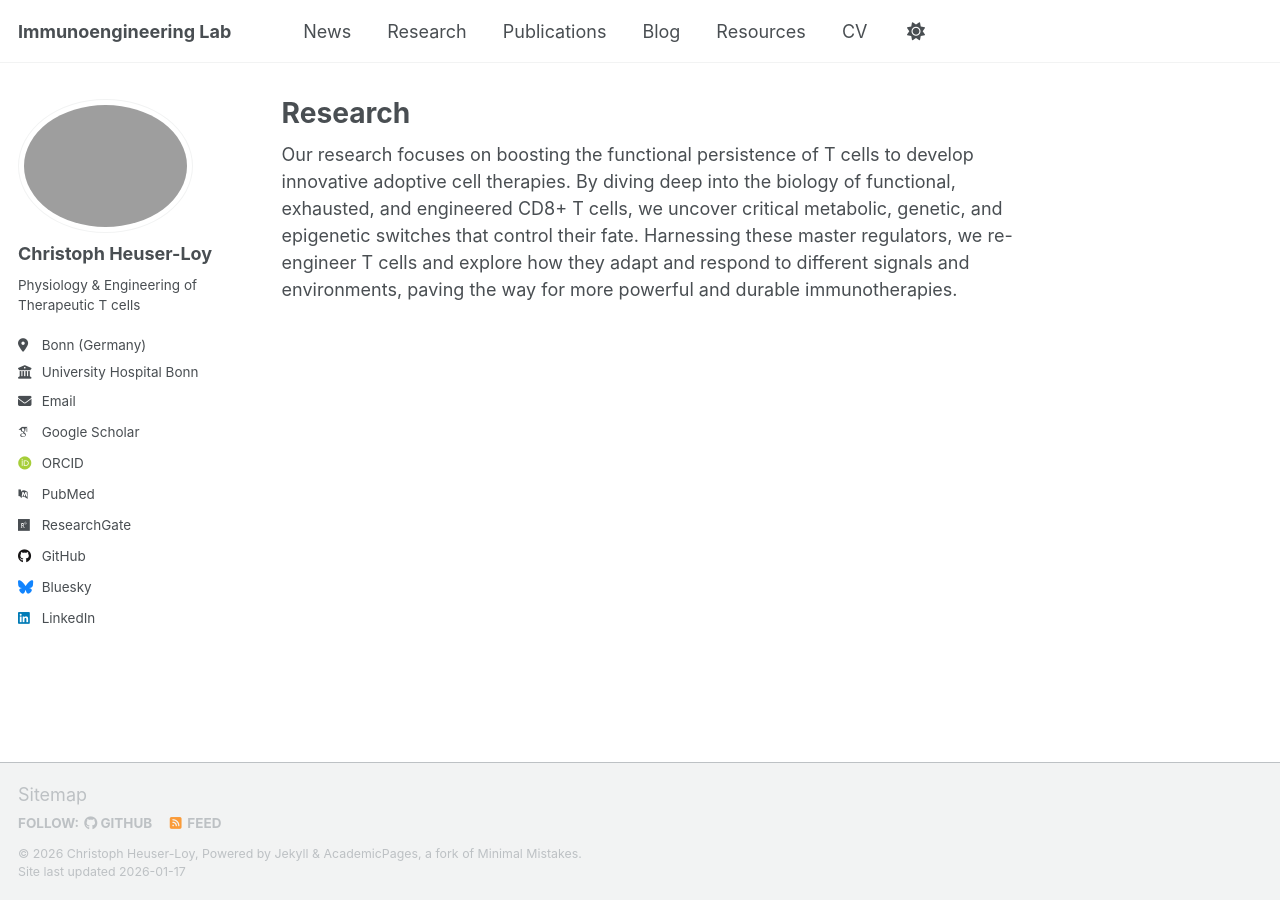
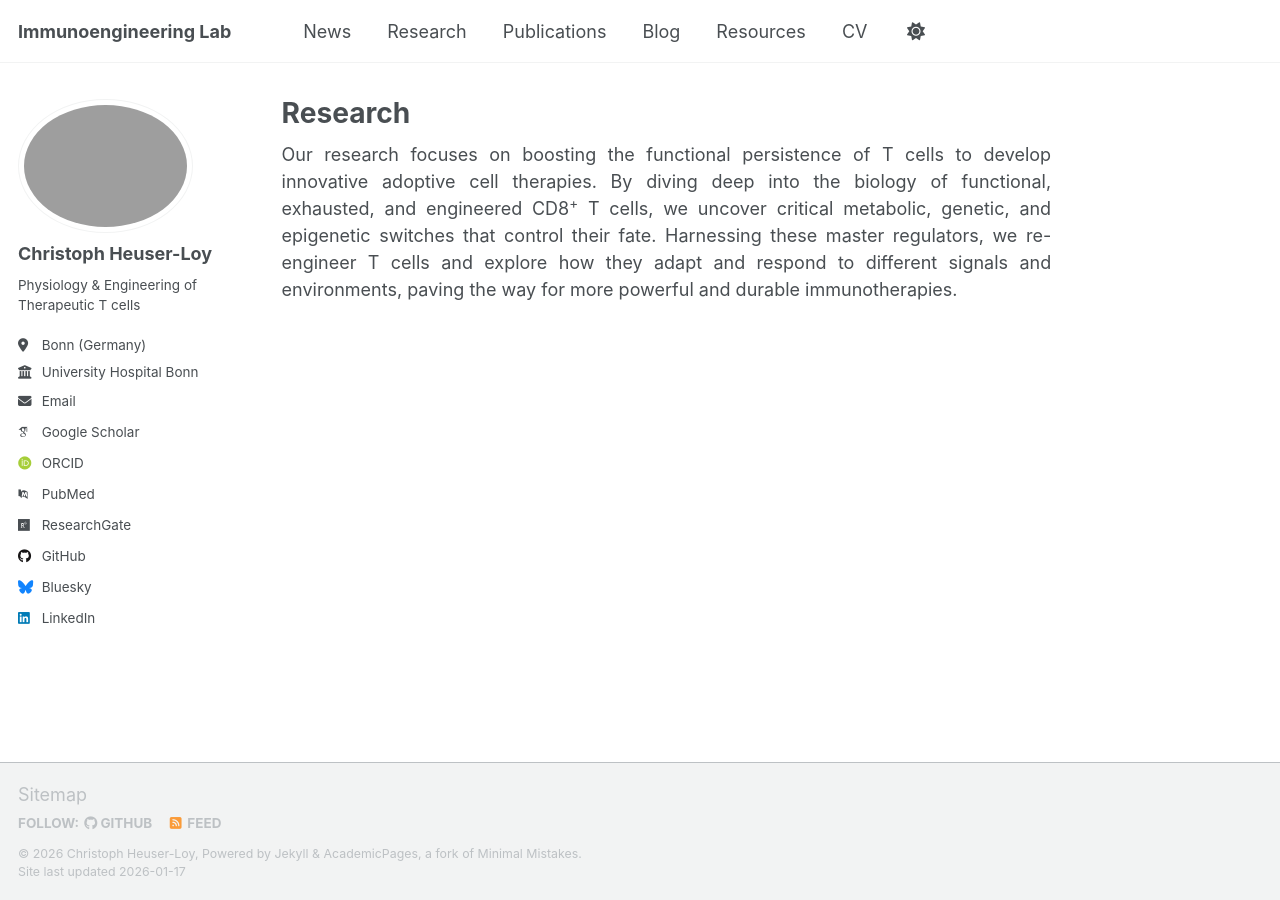
Before and after one commit to cheuserloy/cheuserloy.github.io, a Jekyll site: the page built from _pages/research.md, in a window 1280 px wide. Built offline with Jekyll 4.4.1, drawn with Linux system fonts in a browser that asks for light colours; some web fonts are replaced; a script that is not in the unit is left out.

Commit message:
Update research description with HTML formatting

```diff
--- a/_pages/research.md
+++ b/_pages/research.md
@@ -6,4 +6,5 @@
   - /research.html
 ---
 
-Our research focuses on boosting the functional persistence of T cells to develop innovative adoptive cell therapies. By diving deep into the biology of functional, exhausted, and engineered CD8+ T cells, we uncover critical metabolic, genetic, and epigenetic switches that control their fate. Harnessing these master regulators, we re-engineer T cells and explore how they adapt and respond to different signals and environments, paving the way for more powerful and durable immunotherapies.
+<p align="justify">Our research focuses on boosting the functional persistence of T cells to develop innovative adoptive cell therapies.
+By diving deep into the biology of functional, exhausted, and engineered CD8<sup>+</sup> T cells, we uncover critical metabolic, genetic, and epigenetic switches that control their fate. Harnessing these master regulators, we re-engineer T cells and explore how they adapt and respond to different signals and environments, paving the way for more powerful and durable immunotherapies.</p>
```
